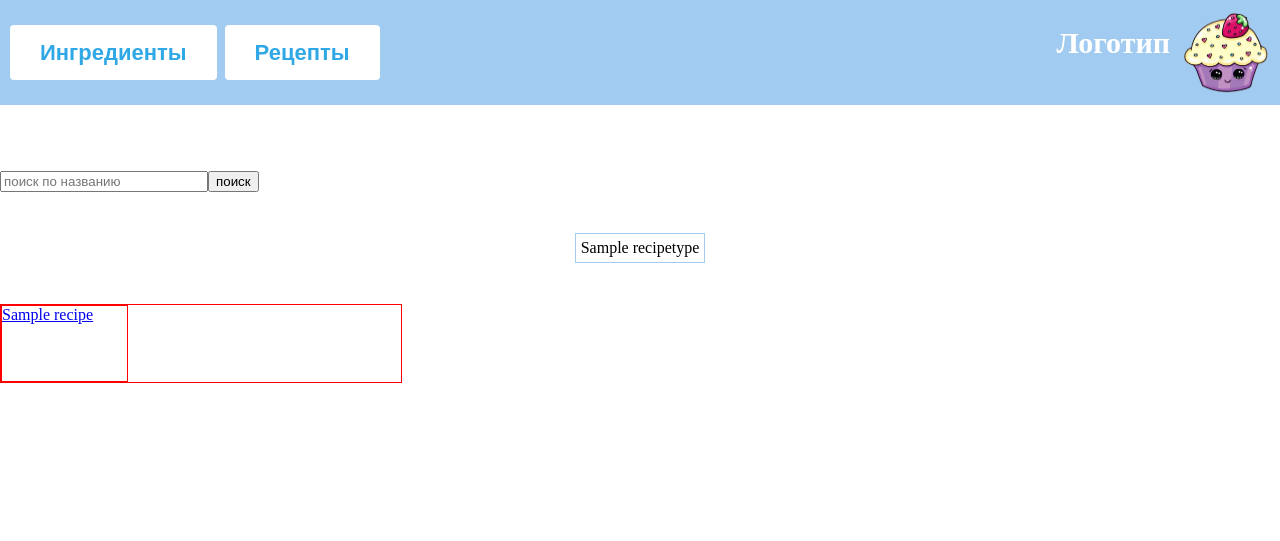
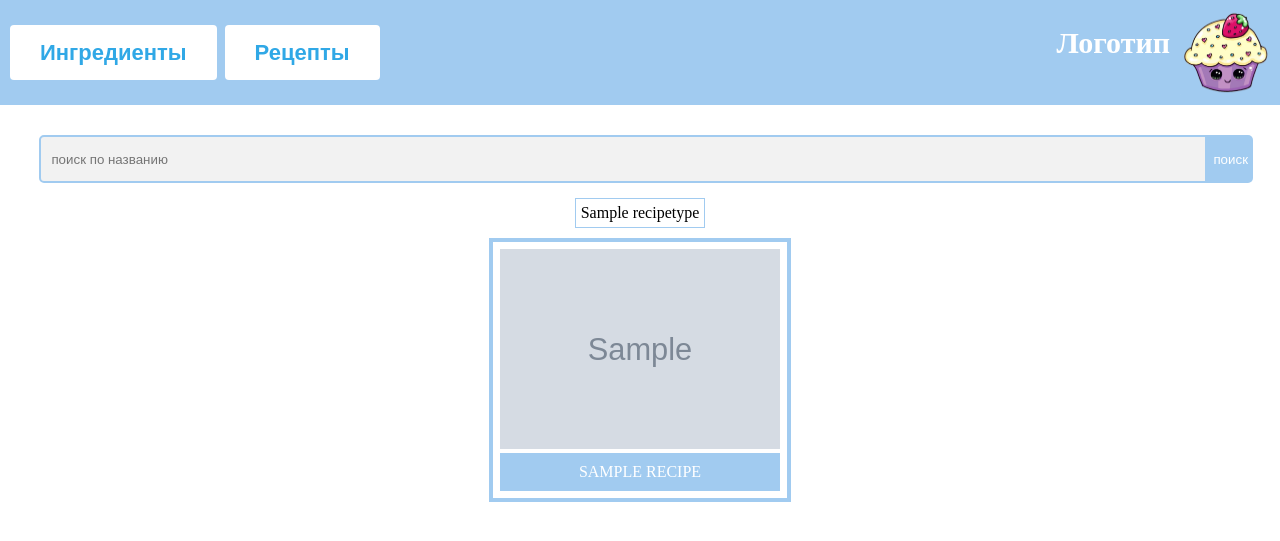
Before and after one commit to GroupMSP/Book-of-recipes, a Django app: page /recipes/ in a window 1280 px wide. Shown: the top 541 px of the page. Run offline with Django 3.2, Linux system fonts and the light colour scheme; tables that the repository leaves empty hold one stand-in row (values such as "Sample post"); grey boxes marked "Sample" are stand-in pictures.

Commit message:
Added search style and component style for recipes

```diff
--- a/recipe_book/static/recipe_book/css/recipe_list.css
+++ b/recipe_book/static/recipe_book/css/recipe_list.css
@@ -1,14 +1,3 @@
-#components{
-	width: 400px; /* just test */
+figure a{
+	text-decoration: none;
 }
-
-.component{
-	width: 125px;
-	height: 75px;
-}
-
-#search_field{
-	/*переписать на флексбокс */
-	float: left;
-	width: 200px;
-}
--- a/recipe_book/templates/recipe_book/recipe_list.html
+++ b/recipe_book/templates/recipe_book/recipe_list.html
@@ -4,66 +4,44 @@
 {% block title %}рецепты{% endblock %}
 
 {% block head %}
+<link rel="stylesheet" type="text/css" href="{% static 'recipe_book/css/global.css' %}">
 <link rel="stylesheet" type="text/css" href="{% static 'recipe_book/css/recipe_list.css' %}">
+<link rel="stylesheet" type="text/css" href="{% static 'recipe_book/css/list_type.css' %}">
+<link rel="stylesheet" type="text/css" href="{% static 'recipe_book/css/component_style.css' %}">
+<link rel="stylesheet" type="text/css" href="{% static 'recipe_book/css/list_style.css' %}">
 {%endblock%}
 
 {% block content %}
-<link rel="stylesheet" type="text/css" href="{% static 'recipe_book/css/list_type.css' %}">
-<script type="text/javascript">
+<div class="block_search">
+	<form method="POST" action="{% url 'recipes_search' %}">
+		{%csrf_token%}
+		<input type="text" required="" name="q" value="" id="search_field" placeholder="поиск по названию"></input>
+		<input type="submit" class="btn" value="поиск"></input>
+	</form>
+</div>
 
-function display_this_types(type_ids){
-	var parent = document.getElementById('components');
-	var childs = Array.from(parent.children);
-
-	var type_ids_str = [];
-	for(var i in type_ids){
-		type_ids_str.push('type_' + type_ids[i]);
-	}
-
-
-	// если нет фильтра - показываем все
-	if (type_ids.length == 0){
-		for(var i in childs){
-			childs[i].classList.remove('hidden');
-		}
-	}else{ // если есть - показываем только те, что совпадают с фильтром
-		for(var i in childs){
-			var found = false;
-
-			for(var j in type_ids_str){
-				if (childs[i].classList.contains( type_ids_str[j])){
-					childs[i].classList.remove('hidden');
-					found = true;
-					break;
-				}
-			}
-			if (!found){
-				childs[i].classList.add('hidden');
-			}
-		}
-	}
-}
-</script>
-
-<br/><br/>
-
-<form method="POST" action="{% url 'recipes_search' %}">
-	{%csrf_token%}
-	<input type="text" required="" name="q" value="" id="search_field" placeholder="поиск по названию"></input>
-	<input type="submit" value="поиск"></input>
-</form>
-
-<br/><br/>
-{% include 'recipe_book/list_type.html' with types=types only %}
-<br/><br/>
-<div class="flex-container flex-wrap-wrap flex-direction-row debug-border" id="components"> <!--элемент с ид=components-->
-{% for recipe in recipes %}
-	<div class="debug-border component clickable type_{{recipe.id_type_id}}"> <!--необходимо чтобы именно первый потомок(вглубину) элемента с id=components имел в классах type_<число> -->
-		<a href="{% url 'recipe' recipe.id %}"> <!--некрасиво оборачивать <a>,в <div>, но пока не придумал как еще открывать ссылки-->
-			{{recipe.name}}
-		</a>
+<div class="type_items">
+{% for type in types %}
+	<div class="wrapper clickable type_item">
+		{{type.name}}
+		{#{type.id}#}
 	</div>
 {% endfor %}
 </div>
 
+<div class="flex-container" id="components">
+{% for recipe in recipes %}
+	<figure class="caption-border clickable type_{{recipe.id_type_id}}">
+		<a href="{% url 'recipe' recipe.id %}">
+			{% if recipe.image %}
+			<img src="/media/{{ recipe.image }}"/>
+			{% else %}
+			<img src="{% static 'recipe_book/img/no_image.png' %}">
+			{% endif %}
+			<figcaption>{{recipe.name}}</figcaption>
+		</a>
+	</figure>
+{% endfor %}
+</div>
+
 {% endblock %}
```
